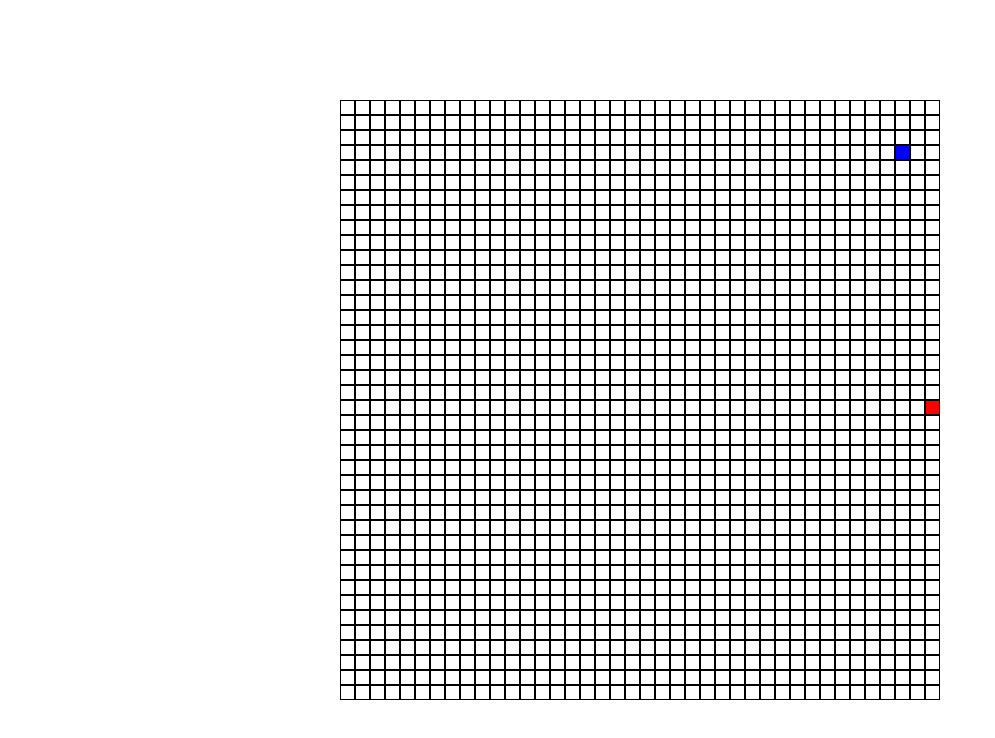
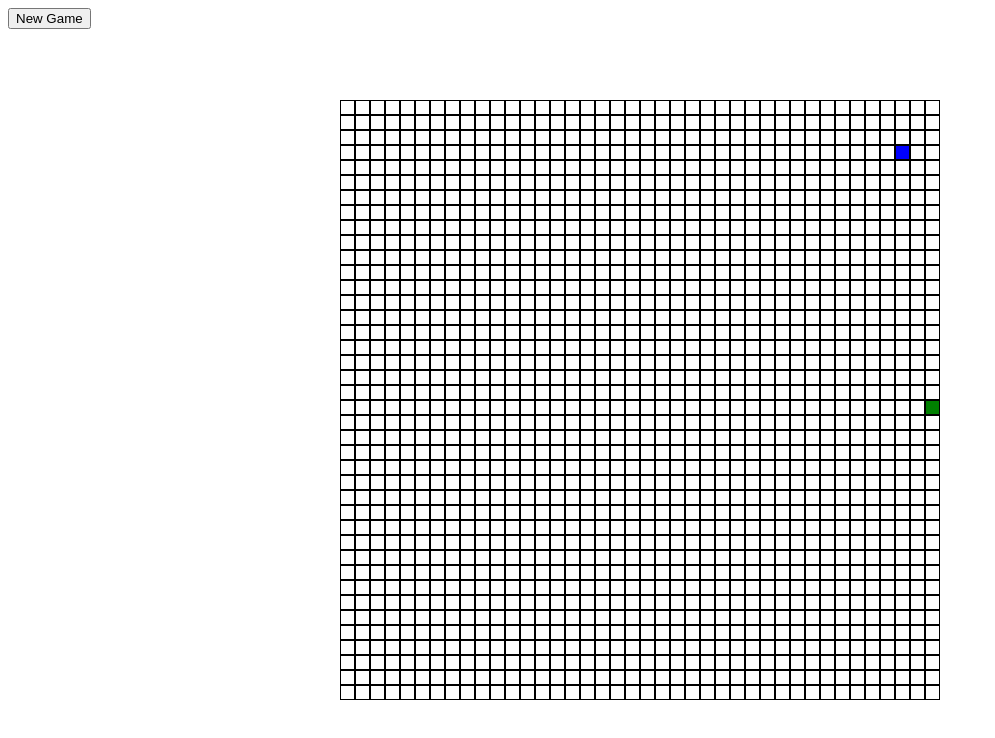
Before and after one commit to eliottham/snake_game, a plain HTML site: page index.html in a window 1280 px wide. Shown: the whole page, without its empty margins (0-995 px from the left). Drawn offline with nearby package versions, Linux system fonts and the light colour scheme.

Commit message:
Snake can die by hitting walls or hitting self.

```diff
--- a/index.html
+++ b/index.html
@@ -8,6 +8,7 @@
 	</head>
 
 	<body>
+		<input type="button" value="New Game">
 		<div id="grid"></div>
 	</body>
 </html>
--- a/snake.css
+++ b/snake.css
@@ -33,3 +33,7 @@ div[id$="-0"] {
 .food {
 	background-color: blue;
 }
+
+.crash {
+	background-color: green;
+}
--- a/snake.js
+++ b/snake.js
@@ -1,23 +1,4 @@
 $(document).ready(function() {
-	grid = makeGrid();
-	render();
-	$('#pt-20-20').addClass('snake');
-
-	snake = {
-		position: [20, 20],
-		direction: 'r',
-		size: 1
-	};
-
-	food = {
-		position: "",
-	};
-
-	spawn_food();
-
-	current_snake = [];
-	current_snake.push(snake.position);
-
 	$(document).keydown(function(event) {
 	switch(event.which) {
 		case 37:
@@ -38,28 +19,44 @@ $(document).ready(function() {
 		}
 	});
 
+	function game() {
+		grid = makeGrid();
+		render();
+		$('#pt-20-20').addClass('snake');
+
+		snake = {
+			position: [20, 20],
+			direction: 'r',
+			size: 1
+		};
+
+		food = {
+			position: "",
+		};
+
+		spawn_food();
+
+		current_snake = [];
+		current_snake.push(snake.position);
 
 		turn = setInterval(function() {
-		gameOver() ? clearInterval(turn) : move();
-		if(snake.position[0] == food.position[0] && snake.position[1] == food.position[1]) {
-			grid[food.position[0]][food.position[1]].toggleClass('food');
+			move();
+			if(snake.position.join() == food.position.join()) {
+				grid[food.position[0]][food.position[1]].removeClass('food');
 				snake.size += 1;
 				spawn_food();
 			}
-	}, 100);
-
-
-});
-
-function gameOver() {
-	if((snake.position[0] <= 0 && snake.direction == 'u') || (snake.position[1] <= 0 && snake.direction == 'l')
-		 || (snake.position[0] >= 39 && snake.direction == 'd') || (snake.position[1] >= 39 && snake.direction == 'r')) {
-		console.log("game over");
-		return true;
-	}
+		}, 75);
 	}
 
 	function move() {
+		if((snake.position[0] <= 0 && snake.direction == 'u') || (snake.position[1] <= 0 && snake.direction == 'l')
+			 || (snake.position[0] >= 39 && snake.direction == 'd') || (snake.position[1] >= 39 && snake.direction == 'r')) {
+					grid[snake.position[0]][snake.position[1]].addClass('crash');
+			 	  console.log('game over');
+					return clearInterval(turn);
+		}
+
 		current_snake.slice(current_snake.length - snake.size, current_snake.length).forEach(
 			function(position) {
 				grid[position[0]][position[1]].removeClass('snake');
@@ -79,6 +76,17 @@ function move() {
 			case 'd':
 				snake.position = [(snake.position[0] + 1), snake.position[1]];
 		}
+
+		current_snake.slice(current_snake.length - snake.size, current_snake.length).forEach(
+			function(position) {
+				if(position.join() == snake.position.join()) {
+					grid[snake.position[0]][snake.position[1]].addClass('crash');
+					console.log('game over');
+					return clearInterval(true);
+				}
+			}
+		);
+
 		current_snake.push(snake.position);
 
 		current_snake.slice(current_snake.length - snake.size, current_snake.length).forEach(
@@ -86,9 +94,7 @@ function move() {
 				grid[position[0]][position[1]].addClass('snake');
 			}
 		);
-
 	}
-
 
 	function makeGrid() {
 		var grid = new Array(40);
@@ -118,17 +124,20 @@ function render() {
 	function spawn_food() {
 		var x = randInt(0, 39);
 		var y = randInt(0, 39);
-	if(grid[x][y].className != 'snake') {
+		if(!grid[x][y].hasClass('snake')) {
 			food.position = [x, y];
 			food.eaten = false;
-		grid[x][y].toggleClass('food');
+			grid[x][y].addClass('food');
 		}
 		else {
-		food_position();
+			spawn_food();
 		}
 	}
-
 
 	function randInt(min, max) {
 	    return Math.floor(Math.random() * (max - min + 1) ) + min;
 	}
+
+	game();
+	$('input').click(game);
+});
```
Lines whose indentation alone changed are shown as unchanged.
